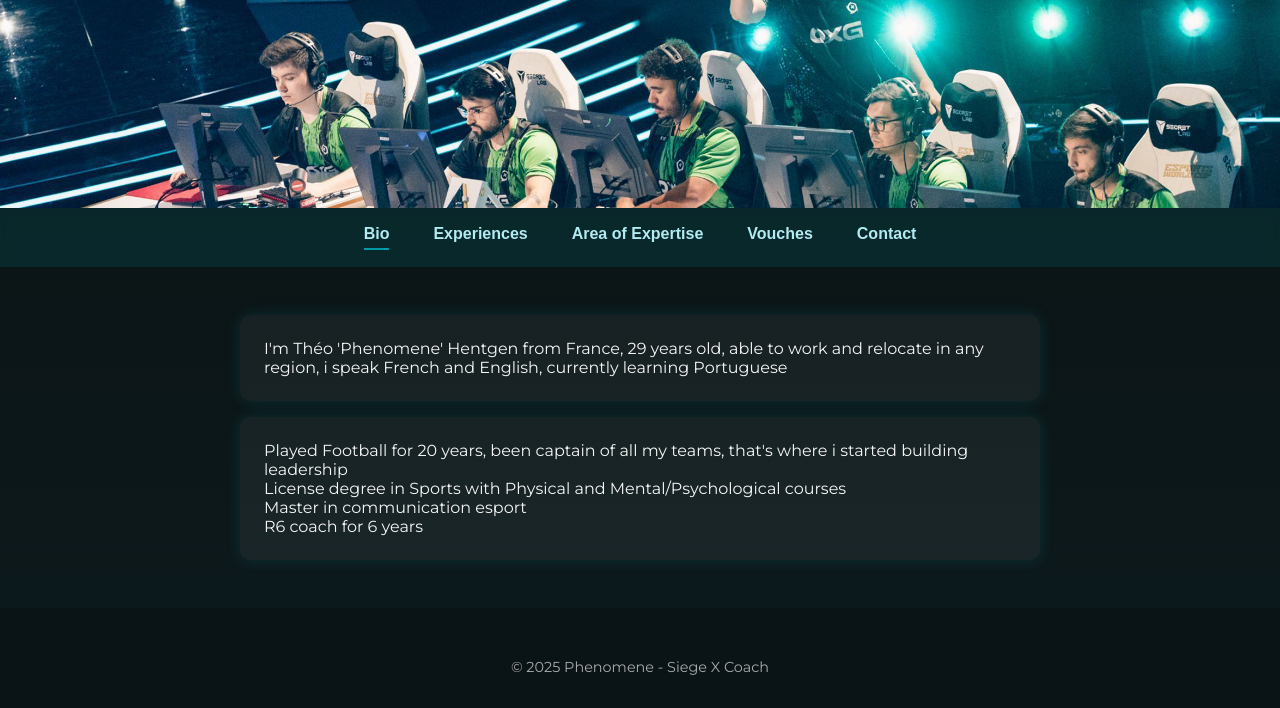
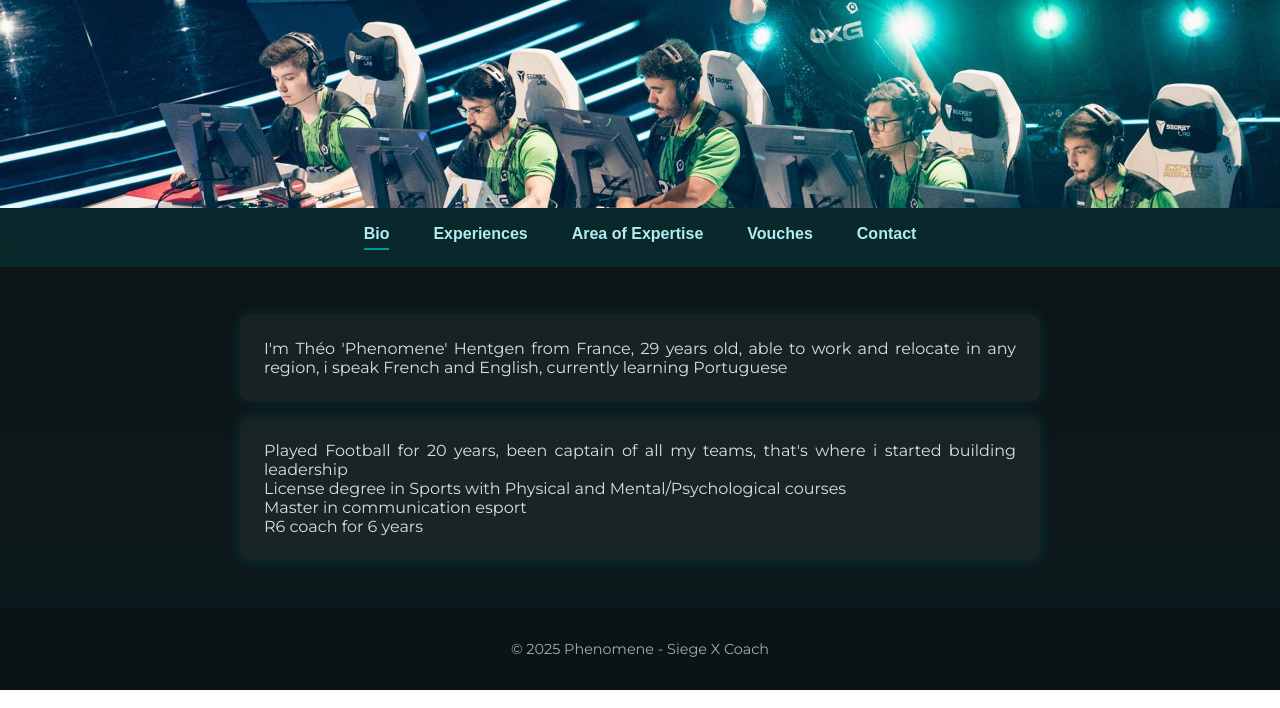
Before and after one commit to PhenomeneR6/Portfolio, a plain HTML site: page index.html in a window 1280 px wide. Shown: the part 112-820 px from the top of the page. Drawn offline with Linux system fonts and the light colour scheme.

Commit message:
Update index.html

```diff
--- a/index.html
+++ b/index.html
@@ -14,7 +14,6 @@
       display: flex;
       flex-direction: column;
       align-items: center;
-      white-space: pre-line;
     }
     header {
       width: 100%;
@@ -68,7 +67,6 @@
     #content {
       max-width: 800px;
       padding: 2rem;
-      animation: fadeIn 0.5s ease;
     }
     .card {
       background: rgba(255,255,255,0.05);
@@ -77,9 +75,10 @@
       border-radius: 10px;
       box-shadow: 0 0 15px rgba(0,151,167,0.2);
       transition: transform 0.3s ease, box-shadow 0.3s ease;
+      animation: fadeIn 0.5s ease;
     }
     .card p {
-      white-space: pre-line;
+      white-space: pre-line; /* permet d'afficher \n en retour à la ligne */
       margin: 0;
       color: #ddd;
     }
@@ -88,7 +87,7 @@
       box-shadow: 0 0 25px rgba(0,151,167,0.4);
     }
     #content.bio .card {
-      text-align: justify;
+      text-align: justify; /* uniquement pour Bio */
     }
     footer {
       text-align: center;
@@ -118,7 +117,7 @@
     <button data-section="contact">Contact</button>
   </nav>
 
-  <main id="content"></main>
+  <main id="content" class="bio"></main>
 
   <footer>
     © 2025 Phenomene - Siege X Coach
@@ -130,32 +129,33 @@
   async function loadData() {
     const res = await fetch("data.json");
     data = await res.json();
-    showSection("bio"); // Bio affiché par défaut
+    showSection("bio"); // Bio affichée par défaut
   }
 
   function showSection(section) {
     const content = document.getElementById("content");
     content.innerHTML = "";
+    content.className = section; // ajoute la classe pour cibler la section active
 
     data[section].forEach(item => {
       const card = document.createElement("div");
       card.className = "card";
 
-      // Si item est un objet => format "experience"
+      // Format expérience (objet avec image + titre + texte)
       if (typeof item === "object") {
         card.innerHTML = `
           <div style="display:flex; gap:1rem; align-items:flex-start;">
             <img src="${item.image}" alt="${item.title}" style="width:80px; height:80px; object-fit:cover; border-radius:8px;">
             <div style="flex:1;">
               <h3 style="margin:0; font-size:1.2rem; color:#00acc1;">${item.title}</h3>
-              <p style="margin-top:0.5rem; color:#ddd;">${item.text}</p>
+              <p style="margin-top:0.5rem;">${item.text}</p>
             </div>
           </div>
         `;
       }
-      // Sinon, item est une simple string => Bio, Expertise, etc.
+      // Format simple (string)
       else {
-        card.textContent = item;
+        card.innerHTML = `<p>${item}</p>`;
       }
 
       content.appendChild(card);
@@ -172,7 +172,7 @@
   });
 
   loadData();
-</script>
+  </script>
 
 </body>
 </html>
```
